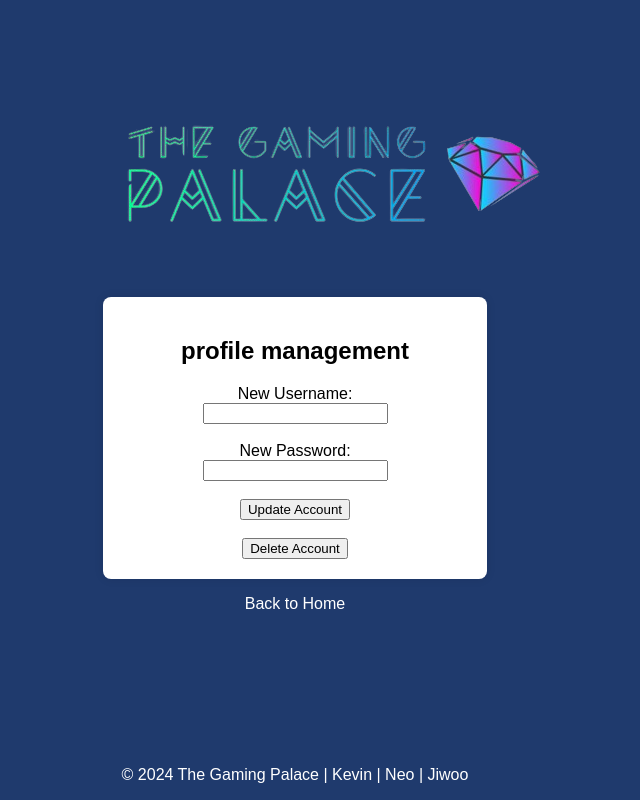
After one commit to ShadowMan60/GameWebsite, a PHP site: page /profileManagement.php in a window 1280 px wide. The commit adds this page. Shown: the whole page, without its empty margins (345-985 px from the left). Run offline with PHP 8.4, Linux system fonts and the light colour scheme; the visitor is signed in with stand-in values (Sample User, id 1).

Commit message:
Profile delete

```diff
--- a/PHP/form.css
+++ b/PHP/form.css
@@ -1,9 +1,9 @@
-
+/* Style for both pages */
 body {
     margin: 0;
     padding: 0;
     font-family: Arial, sans-serif;
-    background-color: #1f3a6d;
+    background-color: #1f3a6d; /* Dark blue background color */
     display: flex;
     flex-direction: column;
     min-height: 100vh;
@@ -13,44 +13,44 @@ body {
     width: 30%;
     margin: 0 auto;
     text-align: center;
-    padding-top: 10px;
-    flex: 1;
+    padding-top: 10px; /* Adjust as needed */
+    flex: 1; /* Fill remaining space */
 }
 
 .logo {
-    margin-bottom: 50px;
+    margin-bottom: 50px; /* Adjust as needed */
 }
 
 .form-container {
-    background-color: #ffffff;
+    background-color: #ffffff; /* White background color for the form */
     padding: 20px;
     border-radius: 8px;
     box-shadow: 0 0 10px rgba(0, 0, 0, 0.1);
 }
 
 .footer {
-    color: #ffffff;
-    margin-top: 20px;
-    text-align: center;
+    color: #ffffff; /* White text color */
+    margin-top: 20px; /* Adjust as needed */
+    text-align: center; /* Center the text */
 }
 
-
+/* Additional style for the registration page */
 .registration-container {
-    margin-top: 100px;
+    margin-top: 100px; /* Adjust as needed */
 }
 
-
+/* Additional style for the login page */
 .login-container {
-    margin-top: 100px;
+    margin-top: 100px; /* Adjust as needed */
 }
 
-
+/* Style for "Already have an account?" link */
 .link-container a {
-    text-decoration: none;
-    color: #ffffff;
-    transition: border-bottom-color 0.3s;
+    text-decoration: none; /* Remove default underline */
+    color: #ffffff; /* White text color */
+    transition: border-bottom-color 0.3s; /* Smooth transition for the border color */
 }
 
 .link-container a:hover {
-    border-bottom: 1px solid #ffffff;
+    border-bottom: 1px solid #ffffff; /* Add underline on hover */
 }
--- a/PHP/index.php
+++ b/PHP/index.php
@@ -94,7 +94,7 @@ function displayHighScores($game, $highScores) {
         </div>
     </li>
     </li>
-    <li><a href="profileChange.php">Welcome <?php echo $username; ?></a></li>
+    <li><a href="profileManagement.php">Welcome <?php echo $username; ?></a></li>
     <li><a href="logout.php">Logout</a></li>
 </nav>
 
--- /dev/null
+++ b/PHP/profileManagement.php
@@ -0,0 +1,111 @@
+<?php
+// Include the Database class
+require_once 'Database.php';
+
+// Initialize session
+session_start();
+
+// Check if user is logged in
+if (!isset($_SESSION['username'])) {
+    header("Location: login.php");
+    exit();
+}
+
+// Retrieve current username from session
+$username = $_SESSION['username'];
+
+// Check if the form is submitted
+if ($_SERVER["REQUEST_METHOD"] == "POST") {
+    // Get updated username and password from the form
+    $newUsername = $_POST['new_username'];
+    $newPassword = $_POST['new_password'];
+    $deleteAccount = $_POST['delete_account'];
+
+    // Create a new Database instance
+    $db = new Database("localhost", "gameweb", "root", "root");
+
+    try {
+        // Get the PDO connection instance
+        $pdo = $db->getConnection();
+
+        // Prepare SQL statement to update username and password in the 'profile' table
+        $stmt = $pdo->prepare("UPDATE profile SET username = :newUsername, password = :newPassword WHERE username = :oldUsername");
+        // Bind parameters
+        $stmt->bindParam(':newUsername', $newUsername);
+        $stmt->bindParam(':newPassword', $newPassword);
+        $stmt->bindParam(':oldUsername', $username);
+        // Execute the query
+        $stmt->execute();
+
+
+        // Update the session with the new username if it was changed
+        $_SESSION['username'] = $newUsername;
+
+        // Redirect with success message
+        header("Location: index.php");
+        exit();
+    } catch (PDOException $e) {
+        echo "Update failed: " . $e->getMessage();
+    }
+}
+
+// Check if the delete button is clicked
+if (isset($_POST['delete_account'])) {
+    // Create a new Database instance
+    $db = new Database("localhost", "gameweb", "root", "root");
+
+    try {
+        // Get the PDO connection instance
+        $pdo = $db->getConnection();
+
+        // Prepare SQL statement to delete user from the 'profile' table
+        $stmt = $pdo->prepare("DELETE FROM profile WHERE username = :oldusername");
+        // Bind parameter
+        $stmt->bindParam(':oldusername', $username);
+        // Execute the query
+        $stmt->execute();
+
+        // Destroy session and redirect to login page
+        session_destroy();
+        header("Location: login.php");
+        exit();
+    } catch (PDOException $e) {
+        echo "Account deletion failed: " . $e->getMessage();
+    }
+}
+?>
+
+<!DOCTYPE html>
+<html lang="en">
+<head>
+    <meta charset="UTF-8">
+    <meta name="viewport" content="width=device-width, initial-scale=1.0">
+    <title>profile management</title>
+    <link rel="stylesheet" href="form.css">
+</head>
+<body>
+<div class="container registration-container">
+    <img src="../PHP/GameImg/Logo.png" alt="Logo" class="logo">
+    <div class="form-container">
+        <h2>profile management</h2>
+    <form method="POST" action="">
+        <label for="new_username">New Username:</label><br>
+        <input type="text" id="new_username" name="new_username" required><br><br>
+        <label for="new_password">New Password:</label><br>
+        <input type="password" id="new_password" name="new_password" required><br><br>
+        <input type="submit" value="Update Account">
+    </form>
+    <br>
+    <form method="POST" action="">
+        <input type="submit" name="delete_account" value="Delete Account" onclick="return confirm('Are you sure you want to delete your account? This action cannot be undone.')">
+    </form>
+    </div>
+    <div class="link-container">
+        <p><a href="index.php">Back to Home</a></p>
+    </div>
+</div>
+<div class="footer">
+    <p>© 2024 The Gaming Palace | Kevin | Neo | Jiwoo </p>
+</div>
+</body>
+</html>
```
